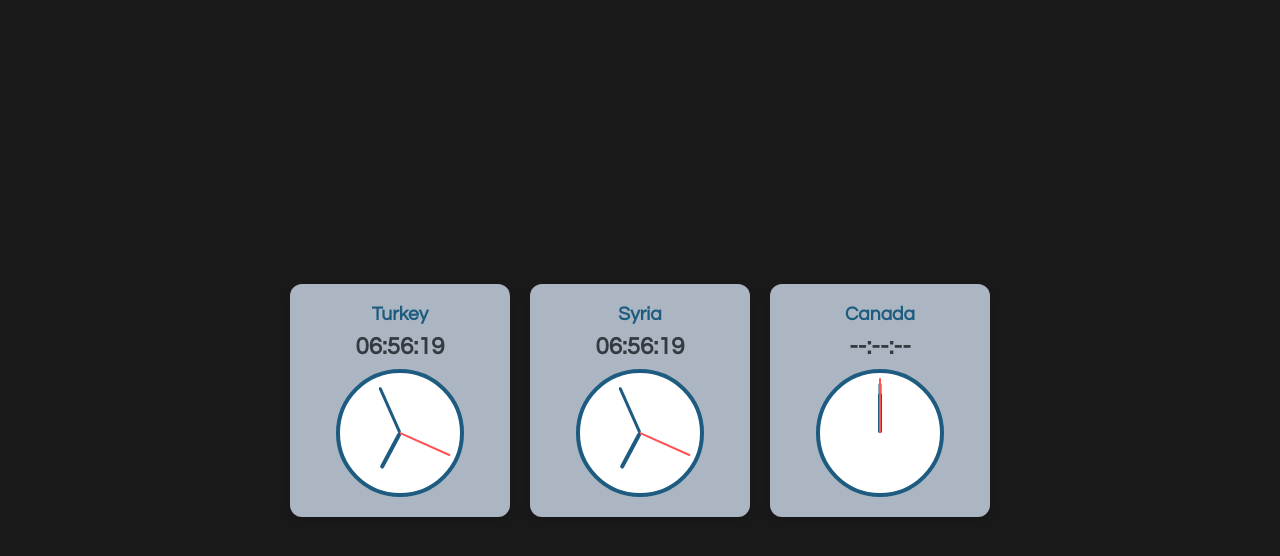
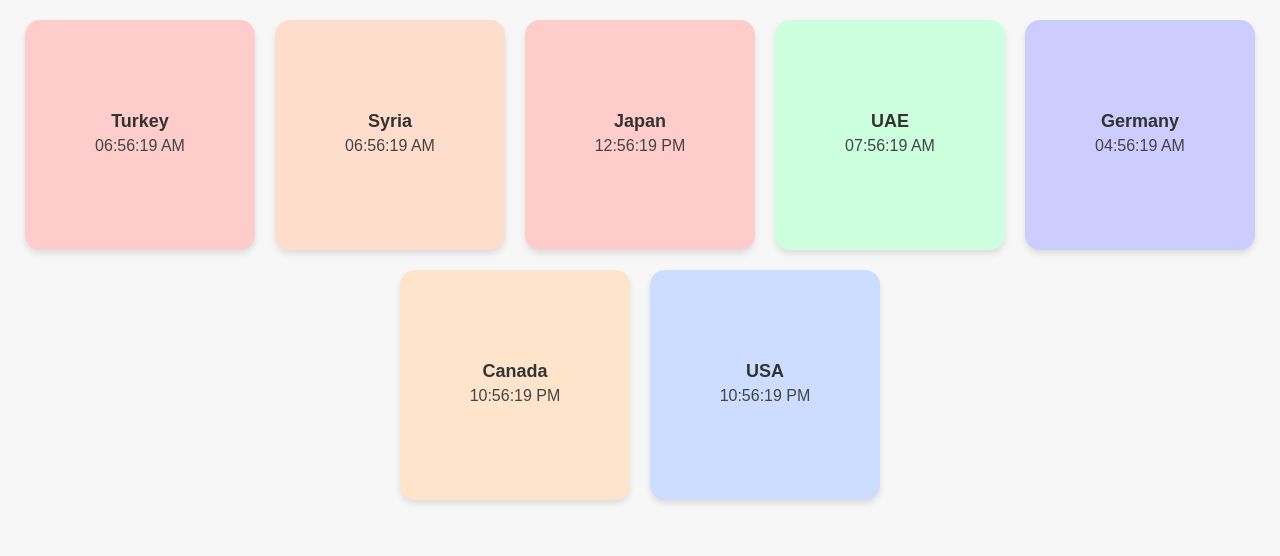
Before and after one commit to mhd-yasser/world-clock-widget, a plain HTML site: page index.html in a window 1280 px wide. Drawn offline with Linux system fonts and the light colour scheme.

Commit message:
Add files via upload

```diff
--- /dev/null
+++ b/config.json
@@ -0,0 +1,46 @@
+{
+  "clocks": [
+    {
+      "city": "Turkey",
+      "timezone": "Europe/Istanbul",
+      "backgroundColor": "#FFCCCC",
+      "textColor": "#333333"
+    },
+    {
+      "city": "Syria",
+      "timezone": "Asia/Damascus",
+      "backgroundColor": "#FFDDCC",
+      "textColor": "#333333"
+    },
+    {
+      "city": "Japan",
+      "timezone": "Asia/Tokyo",
+      "backgroundColor": "#FFCCCC",
+      "textColor": "#333333"
+    },
+    {
+      "city": "UAE",
+      "timezone": "Asia/Dubai",
+      "backgroundColor": "#CCFFDD",
+      "textColor": "#333333"
+    },
+    {
+      "city": "Germany",
+      "timezone": "Europe/Berlin",
+      "backgroundColor": "#CCCCFF",
+      "textColor": "#333333"
+    },
+    {
+      "city": "Canada",
+      "timezone": "America/Toronto",
+      "backgroundColor": "#FFE4CC",
+      "textColor": "#333333"
+    },
+    {
+      "city": "USA",
+      "timezone": "America/New_York",
+      "backgroundColor": "#CCDDFF",
+      "textColor": "#333333"
+    }
+  ]
+}
--- a/index.html
+++ b/index.html
@@ -1,143 +1,15 @@
 <!DOCTYPE html>
 <html lang="en">
 <head>
-  <meta charset="UTF-8">
-  <meta name="viewport" content="width=device-width, initial-scale=1.0">
+  <meta charset="UTF-8" />
+  <meta name="viewport" content="width=device-width, initial-scale=1.0" />
   <title>World Clock Widget</title>
-  <style>
-    body {
-      font-family: Century Gothic, sans-serif;
-      margin: 0;
-      padding: 0;
-      display: flex;
-      justify-content: center;
-      align-items: center;
-      background-color: #191919;
-      min-height: 100vh;
-    }
-
-    .world-clock-container {
-      display: flex;
-      gap: 20px;
-      flex-wrap: wrap;
-      justify-content: center;
-    }
-
-    .clock-widget {
-      background: #abb6c2;
-      border-radius: 12px;
-      padding: 20px;
-      text-align: center;
-      width: 180px;
-      box-shadow: 0 4px 6px rgba(0, 0, 0, 0.1);
-    }
-
-    .clock-widget .title {
-      font-size: 1.2rem;
-      font-weight: bold;
-      margin-bottom: 10px;
-      color: #1d5c80;
-    }
-
-    .clock-widget .time {
-      font-size: 1.5rem;
-      font-weight: bold;
-      color: #343a40;
-      margin-bottom: 10px;
-    }
-
-    .clock-widget .analog-clock {
-      position: relative;
-      width: 120px;
-      height: 120px;
-      margin: 0 auto;
-      background: #fff;
-      border: 4px solid #1d5c80;
-      border-radius: 50%;
-    }
-
-    .clock-widget .hand {
-      position: absolute;
-      background-color: #1d5c80;
-      border-radius: 2px;
-      transform-origin: bottom center;
-      bottom: 50%;
-      left: 50%;
-      transform: translateX(-50%);
-    }
-
-    .clock-widget .hour {
-      width: 4px;
-      height: 40px;
-    }
-
-    .clock-widget .minute {
-      width: 3px;
-      height: 50px;
-    }
-
-    .clock-widget .second {
-      width: 2px;
-      height: 55px;
-      background-color: #ff5252;
-    }
-  </style>
+  <link rel="stylesheet" href="styles.css" />
 </head>
 <body>
-  <div class="world-clock-container" id="worldClockContainer"></div>
-
-  <script>
-    const timezones = [
-      { title: "Turkey", timezone: "Europe/Istanbul" },
-      { title: "Syria", timezone: "Asia/Damascus" },
-      { title: "Canada", timezone: "America/Ottawa" }, // Fixed timezone string
-      { title: "UAE", timezone: "Asia/Dubai" },
-      { title: "Japan", timezone: "Asia/Tokyo" },
-      { title: "Germany", timezone: "Europe/Berlin" },
-    ];
-
-    const clockContainer = document.getElementById("worldClockContainer");
-
-    function createClockWidget(title, timezone) {
-      const widget = document.createElement("div");
-      widget.classList.add("clock-widget");
-
-      widget.innerHTML = `
-        <div class="title">${title}</div>
-        <div class="time" id="time-${title.replace(/\s+/g, "")}">--:--:--</div>
-        <div class="analog-clock">
-          <div class="hand hour" id="hour-${title.replace(/\s+/g, "")}"></div>
-          <div class="hand minute" id="minute-${title.replace(/\s+/g, "")}"></div>
-          <div class="hand second" id="second-${title.replace(/\s+/g, "")}"></div>
-        </div>
-      `;
-
-      clockContainer.appendChild(widget);
-      updateClock(title, timezone);
-      setInterval(() => updateClock(title, timezone), 1000);
-    }
-
-    function updateClock(title, timezone) {
-      const now = new Date().toLocaleString("en-US", { timeZone: timezone });
-      const time = new Date(now);
-
-      const hours = time.getHours();
-      const minutes = time.getMinutes();
-      const seconds = time.getSeconds();
-
-      const formattedTime = `${String(hours).padStart(2, "0")}:${String(minutes).padStart(2, "0")}:${String(seconds).padStart(2, "0")}`;
-      document.getElementById(`time-${title.replace(/\s+/g, "")}`).textContent = formattedTime;
-
-      const hourDeg = (hours % 12) * 30 + minutes * 0.5;
-      const minuteDeg = minutes * 6;
-      const secondDeg = seconds * 6;
-
-      document.getElementById(`hour-${title.replace(/\s+/g, "")}`).style.transform = `translateX(-50%) rotate(${hourDeg}deg)`;
-      document.getElementById(`minute-${title.replace(/\s+/g, "")}`).style.transform = `translateX(-50%) rotate(${minuteDeg}deg)`;
-      document.getElementById(`second-${title.replace(/\s+/g, "")}`).style.transform = `translateX(-50%) rotate(${secondDeg}deg)`;
-    }
-
-    timezones.forEach(({ title, timezone }) => createClockWidget(title, timezone));
-  </script>
+  <div class="container" id="clocks-container">
+    <!-- Clocks will be dynamically added here -->
+  </div>
+  <script src="script.js"></script>
 </body>
 </html>
--- /dev/null
+++ b/script.js
@@ -0,0 +1,43 @@
+// Load clocks configuration
+fetch("config.json")
+  .then((response) => response.json())
+  .then((data) => {
+    const clocksContainer = document.getElementById("clocks-container");
+    const clocks = data.clocks;
+
+    clocks.forEach((clock) => {
+      // Create clock container
+      const clockDiv = document.createElement("div");
+      clockDiv.className = "clock";
+      clockDiv.style.backgroundColor = clock.backgroundColor;
+      clockDiv.style.color = clock.textColor;
+
+      // Add city title
+      const cityTitle = document.createElement("h2");
+      cityTitle.innerText = clock.city;
+      clockDiv.appendChild(cityTitle);
+
+      // Add time display
+      const timeDisplay = document.createElement("p");
+      clockDiv.appendChild(timeDisplay);
+
+      // Add clock to container
+      clocksContainer.appendChild(clockDiv);
+
+      // Update clock every second
+      const updateClock = () => {
+        const time = new Date().toLocaleTimeString("en-US", {
+          timeZone: clock.timezone,
+          hour: "2-digit",
+          minute: "2-digit",
+          second: "2-digit",
+          hour12: true
+        });
+        timeDisplay.innerText = time;
+      };
+
+      updateClock(); // Initial update
+      setInterval(updateClock, 1000); // Update every second
+    });
+  })
+  .catch((error) => console.error("Error loading config:", error));
--- /dev/null
+++ b/styles.css
@@ -0,0 +1,39 @@
+body {
+  font-family: Arial, sans-serif;
+  margin: 0;
+  padding: 0;
+  background-color: #f7f7f7;
+}
+
+.container {
+  display: flex;
+  flex-wrap: wrap;
+  justify-content: center;
+  padding: 20px;
+  gap: 20px;
+}
+
+.clock {
+  width: 200px;
+  height: 200px;
+  display: flex;
+  flex-direction: column;
+  justify-content: center;
+  align-items: center;
+  border-radius: 15px;
+  box-shadow: 0 4px 6px rgba(0, 0, 0, 0.1);
+  padding: 15px;
+  text-align: center;
+}
+
+.clock h2 {
+  margin: 0;
+  font-size: 18px;
+  font-weight: bold;
+}
+
+.clock p {
+  margin: 5px 0;
+  font-size: 16px;
+  color: #444;
+}
```
